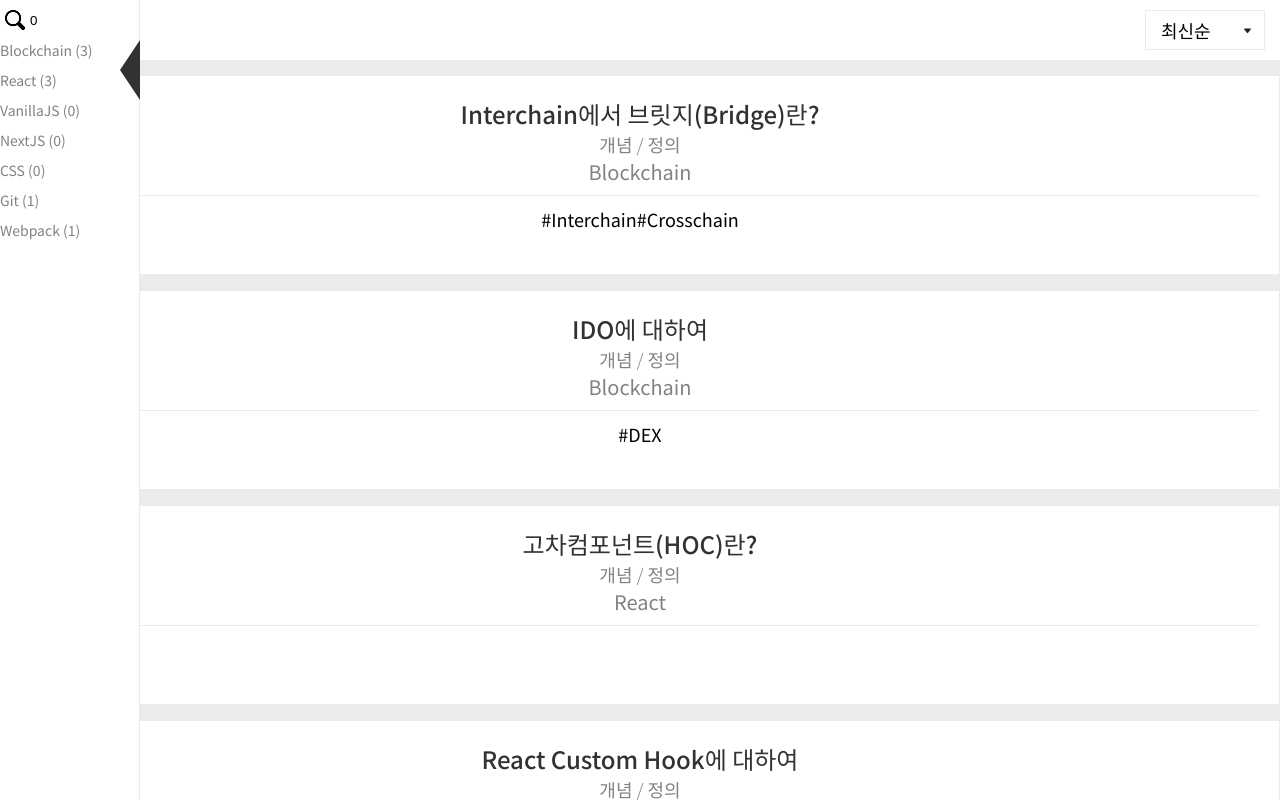
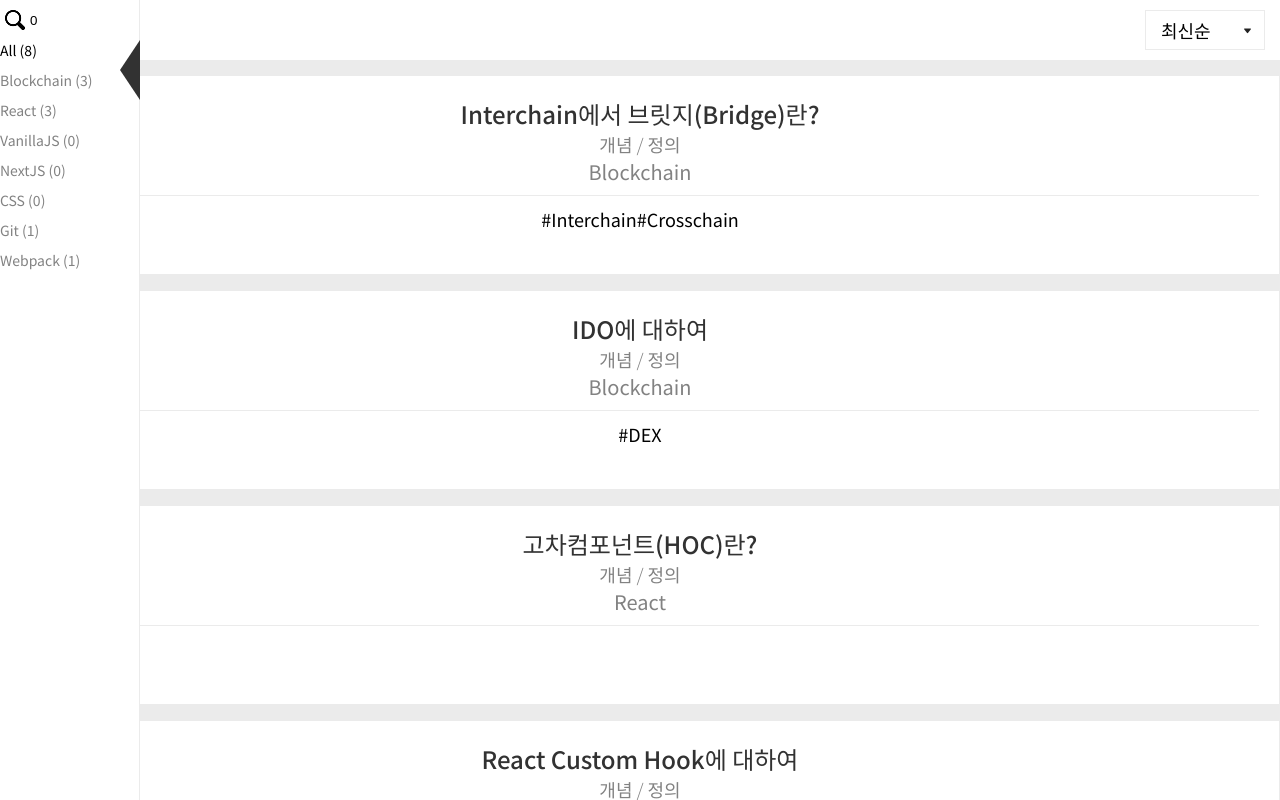
Before and after one commit to ksheyon123/project__blog, a Next.js app: page / in a window 1280 px wide. Both pictures are taken after a click on the element 10 px from the left and 70 px from the top of the page. Built offline with nearby package versions, Linux system fonts and the light colour scheme.

Commit message:
Add Article Selector

```diff
--- a/components/common/ListView.tsx
+++ b/components/common/ListView.tsx
@@ -22,7 +22,7 @@ const ListView: React.FC<Props> = (props) => {
   const {
     direction,
     data
-  } = props
+  } = props;
 
   return (
     <StyledListView direction={direction}>
--- a/components/common/Navbar.tsx
+++ b/components/common/Navbar.tsx
@@ -2,7 +2,8 @@ import React from 'react';
 import styled from "styled-components";
 import { useRecoilState, useRecoilValue } from "recoil";
 import {
-  navigationState
+  navigationState,
+  navigationParamsState
 } from "../../states/atom";
 import {
   NAV__NAME
@@ -78,21 +79,26 @@ const NavDrawer: React.FC = () => {
   )
 }
 
-const StyledNavName = styled.div`
+const StyledNavName = styled.div < { isSelected: boolean }> `
   ${props => props.theme.b3};
-  color : ${theme.mono03};
+  color : ${props => props.isSelected ? theme.mono00 : theme.mono03};
   margin-bottom : 10px;
 `;
 
 const NavNameWrapper: React.FC<NavigationType> = ({ pId, name }) => {
+  const [navIdx, setNavIdx] = useRecoilState(navigationParamsState);
+  const totalCnt = ARTICLE.length;
+  const cnt: number = ARTICLE.reduce((cnt: number, el: ArticleType) => (pId === el.fId) ? cnt + 1 : cnt + 0, 0);
+  const isSelected: boolean = pId === navIdx;
 
-  const cnt: number = ARTICLE.reduce((cnt: number, el: ArticleType) => (pId === el.fId) ? cnt + 1 : cnt + 0, 0);
+  const jsx = pId === 0 ? (<div>{name} ({totalCnt})</div>) : <div>{name} ({cnt})</div>
 
   return (
-    <StyledNavName>
-      {name} ({cnt})
+    <StyledNavName isSelected={isSelected} onClick={() => setNavIdx(pId)}>
+      {jsx}
     </StyledNavName>
   )
+
 }
 
 export { Navbar };
--- a/constants/enum.tsx
+++ b/constants/enum.tsx
@@ -1,4 +1,5 @@
 export enum TypeOfID {
+  ALL,
   BLOCKCHAIN,
   REACT,
   VANILLAJS,
--- a/constants/index.tsx
+++ b/constants/index.tsx
@@ -7,6 +7,10 @@ export const PATH__NAME = {
 }
 
 export const NAV__NAME: NavigationType[] = [
+  {
+    pId: TypeOfID.ALL,
+    name: "All"
+  },
   {
     pId: TypeOfID.BLOCKCHAIN,
     name: "Blockchain"
--- a/pages/index.tsx
+++ b/pages/index.tsx
@@ -1,4 +1,5 @@
 import { ReactElement } from "react";
+import { useRecoilValue } from "recoil";
 import styled from "styled-components";
 import {
   Layout,
@@ -10,6 +11,8 @@ import { ArticleType } from "../constants/types";
 import {
   ARTICLE
 } from "../constants/articles";
+import { filteredArticlesState } from "../states/selector";
+
 interface Props {
   data: ArticleType[];
 }
@@ -27,12 +30,14 @@ const FlexWrapper = styled.div`
 
 const Home = ({ data }: Props) => {
 
+  const articles = useRecoilValue(filteredArticlesState);
+
   return (
     <>
       <FlexWrapper>
         <ComboBox list={[{ value: 0, name: "최신순" }, { value: 1, name: "옛날순" }]} handleOnChange={() => { }} initialValue={"최신순"} />
       </FlexWrapper>
-      <ListView direction={"column"} data={data} />
+      <ListView direction={"column"} data={articles} />
     </>
   )
 }
--- a/states/atom.tsx
+++ b/states/atom.tsx
@@ -1,6 +1,16 @@
 import { atom } from "recoil";
-
+import { TypeOfID } from "../constants/enum";
 export const navigationState = atom<boolean>({
-  key: "Navbar__navigationState",
+  key: "navbar__navigationState",
   default: false,
 });
+
+export const navigationParamsState = atom<number>({
+  key: "navbar__navigationParamsState",
+  default: TypeOfID.ALL
+});
+
+export const searchParamsState = atom<string>({
+  key: "navbar__searchParamsState",
+  default: ""
+});
--- /dev/null
+++ b/states/selector.tsx
@@ -0,0 +1,23 @@
+import { selector } from "recoil";
+import { navigationParamsState, searchParamsState } from "./atom";
+import {
+  ARTICLE
+} from "../constants/articles";
+import { ArticleType } from "../constants/types";
+
+export const filteredArticlesState = selector({
+  key: 'filteredArticlesState',
+  get: ({ get }) => {
+    const _selectedNavParams = get(navigationParamsState);
+    const _searchParams = get(searchParamsState);
+    if (_selectedNavParams === 0) {
+      return ARTICLE;
+    }
+
+    if (!!_searchParams) {
+      return ARTICLE;
+    }
+    const returnArticles = ARTICLE.filter((el: ArticleType) => el.fId === _selectedNavParams);
+    return returnArticles;
+  }
+})
```
